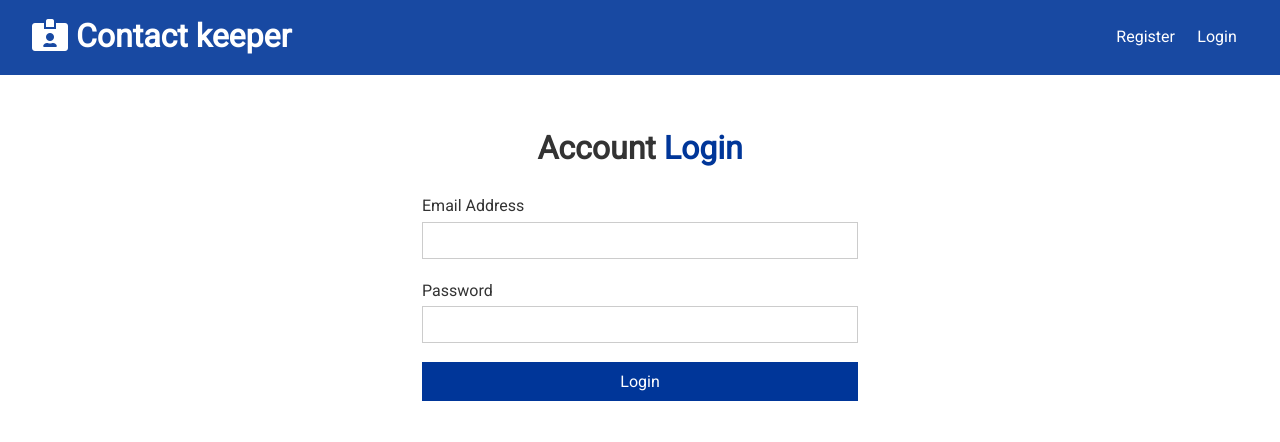
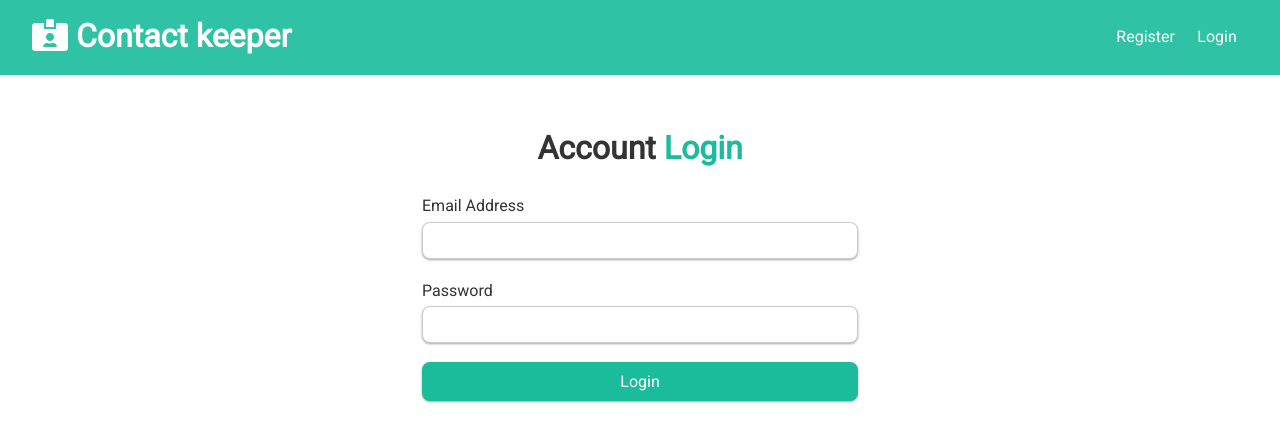
Before and after one commit to marinaoliveira96/Contact-Keeper, a React (Create React App) app in the folder client/: page /login in a window 1280 px wide. Shown: the top 442 px of the page. Built offline with nearby package versions, Linux system fonts and the light colour scheme.

Commit message:
style changed

```diff
--- a/client/src/App.css
+++ b/client/src/App.css
@@ -2,11 +2,11 @@
 
 /* Global Styles */
 :root {
-  --primary-color: #003699;
+  --primary-color: #1abc9c;
   --dark-color: #333333;
   --light-color: #f4f4f4;
-  --danger-color: #dc3545;
-  --success-color: #28a745;
+  --danger-color: #c0392b;
+  --success-color: #27ae60;
 }
 
 * {
@@ -94,6 +94,8 @@ img {
 .card {
   padding: 1rem;
   border: #ccc 1px dotted;
+  border-radius: 0.5rem;
+  box-shadow: 0 1px 3px rgba(0, 0, 0, 0.12), 0 1px 2px rgba(0, 0, 0, 0.24);
   margin: 0.7rem 0;
 }
 
@@ -186,10 +188,12 @@ img {
 .btn {
   display: inline-block;
   background: var(--light-color);
+  box-shadow: 0 1px 3px rgba(0, 0, 0, 0.12), 0 1px 2px rgba(0, 0, 0, 0.24);
   color: #333;
   padding: 0.4rem 1.3rem;
   font-size: 1rem;
   border: none;
+  border-radius: 0.5rem;
   cursor: pointer;
   margin-right: 0.5rem;
   transition: opacity 0.2s ease-in;
@@ -296,6 +300,8 @@ img {
 /* Forms */
 input {
   margin: 1.2rem 0;
+  border-radius: 0.5rem;
+  box-shadow: 0 1px 3px rgba(0, 0, 0, 0.12), 0 1px 2px rgba(0, 0, 0, 0.24);
 }
 
 .form-text {
```
